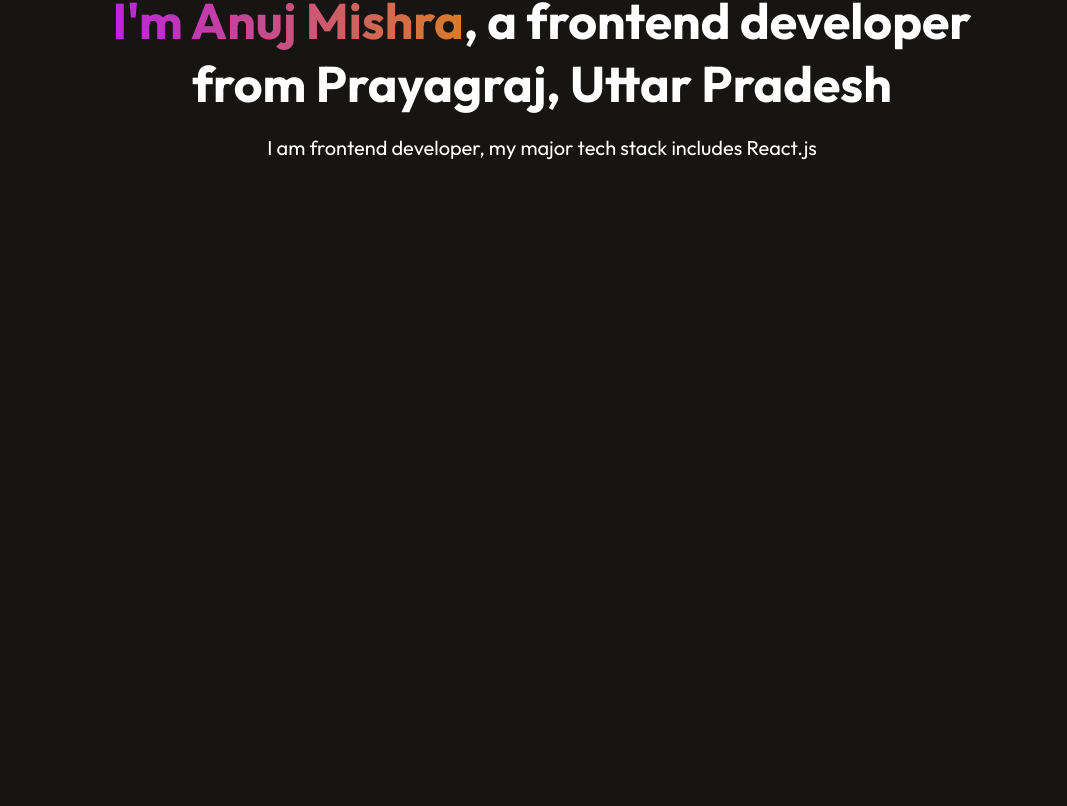
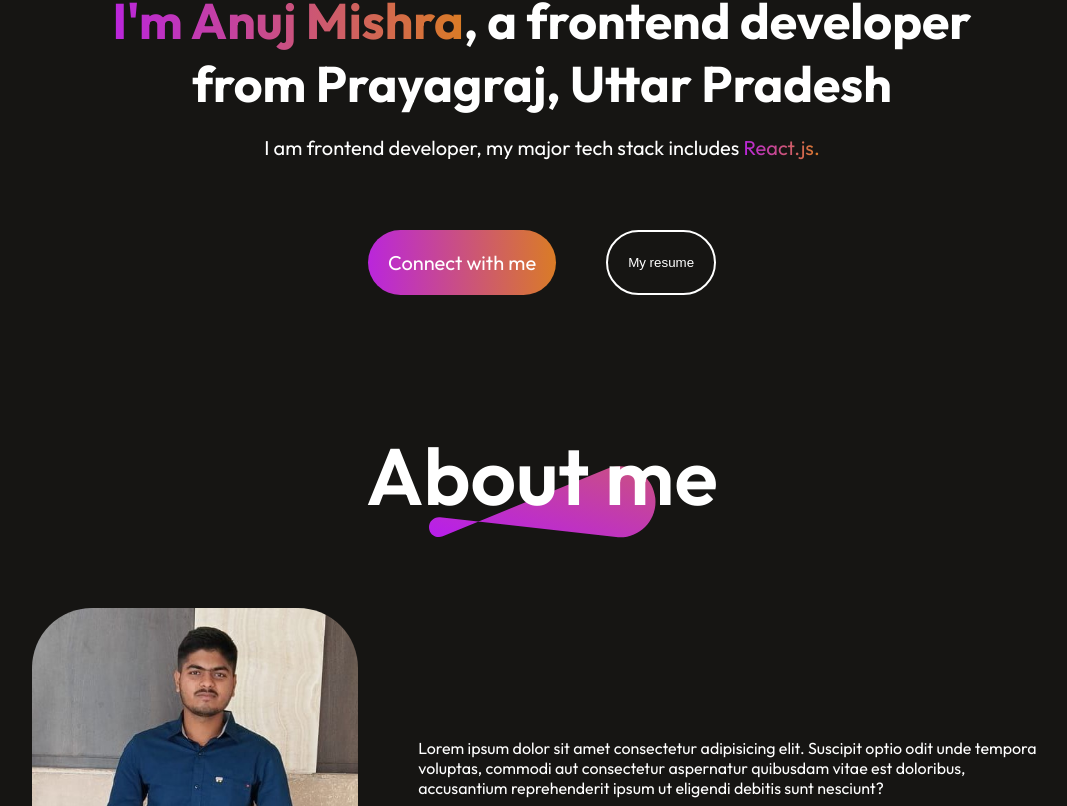
Before and after one commit to Captainanujm/PortFolio, a React (Vite) app: page / in a window 1280 px wide. Shown: the part 614-1420 px from the top of the page, without its empty margins (98-1165 px from the left). Before the commit the page ends 800 px from the top, so only its background shows below. Built offline with nearby package versions, Linux system fonts and the light colour scheme; the HTML template or start-up script is replaced by a standard one.

Commit message:
changes made

```diff
--- a/src/App.jsx
+++ b/src/App.jsx
@@ -1,11 +1,13 @@
 import react from "react";
 import NavBar from "./Components/NavBar/NavBar.jsx";
 import Hero from "./Components/Hero/Hero.jsx";
+import About from "./Components/About/About.jsx";
 import "./index.css";
 function App(){
   return <div className="app">
     <NavBar/>
     <Hero/>
+    <About/>
   </div>
 }
 export default App;
--- /dev/null
+++ b/src/Components/About/About.css
@@ -0,0 +1,27 @@
+.About{
+    display:flex;
+    gap:70px;
+    flex-direction:column;
+    align-items: center;
+    margin:80px;
+    padding:50px;
+}
+.About h1{
+    position: relative;
+    font-size:80px;
+    font-weight: 600;
+}
+.About img{
+    position: relative;
+    top:-130px;
+    z-index: -1;
+}
+.my-about{
+    display:flex;
+     gap:60px;
+}
+.my-about-fullimage{
+    border-radius:60px;
+    height:600px;
+    width:auto;
+}
--- /dev/null
+++ b/src/Components/About/About.jsx
@@ -0,0 +1,15 @@
+import react from "react";
+import "./About.css";
+import theme from "../../assets/assets/theme_pattern.svg";
+import image from "../../assets/assets/photo_2024-07-23_00-41-09.jpg"
+function About(){
+    return <div className="About">
+        <h1>About me</h1>
+        <img src={theme} alt="theme"/>
+        <div className="my-about">
+            <img class="my-about-fullimage" src={image} alt="my-full-photo" />
+            <p>Lorem ipsum dolor sit amet consectetur adipisicing elit. Suscipit optio odit unde tempora voluptas, commodi aut consectetur aspernatur quibusdam vitae est doloribus, accusantium reprehenderit ipsum ut eligendi debitis sunt nesciunt?</p>
+        </div>
+    </div>
+}
+export default About;
--- a/src/Components/Hero/Hero.css
+++ b/src/Components/Hero/Hero.css
@@ -24,3 +24,35 @@
     margin:20px;
     font-size:20px;
 }
+.button-hero{
+    display:flex;
+    gap:50px;
+}
+.connect-with-me{
+    border-style: none;
+    font-family: outfit;
+    font-size: 20px;
+    color:white;
+    padding:20px;
+    border-radius: 50px;
+    background: linear-gradient(267deg,#DA7C25 0.36%,#B923E1 102.06%);
+    cursor: pointer;
+    transition:0.5s;
+}
+.my-resume{
+    background: transparent;
+    border:2px solid #FFF;
+    color:white;
+    padding:20px;
+    border-radius: 50px;
+    cursor: pointer;
+    transition:0.5s;
+}
+.connect-with-me:hover{
+    border:2px solid white;
+    transform: scale(1.05);
+}
+.my-resume:hover{
+    border:2px solid #b415ff;
+    transform: scale(1.05);
+}
--- a/src/Components/Hero/Hero.jsx
+++ b/src/Components/Hero/Hero.jsx
@@ -7,7 +7,11 @@ function Hero(){
         <div className="profile-name">
         <h1 class="my-profile-name"><span class="my-name">I'm Anuj Mishra</span>, a frontend developer</h1>
         <h1 class="my-profile-name">from Prayagraj, Uttar Pradesh</h1>
-        <p className="description">I am frontend developer, my major tech stack includes React.js</p>
+        <p className="description">I am frontend developer, my major tech stack includes <span class="my-name"> React.js.</span></p>
+        </div>
+        <div className="button-hero">
+            <button className="connect-with-me">Connect with me</button>
+            <button className="my-resume">My resume</button>
         </div>
     </div>
 }
```
Also changed, not shown: src/assets/assets/photo_2024-07-23_00-41-09.jpg (added).
